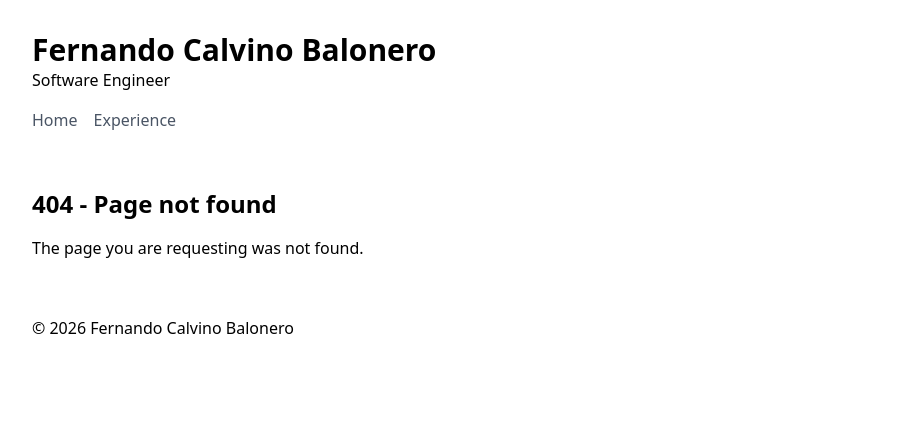
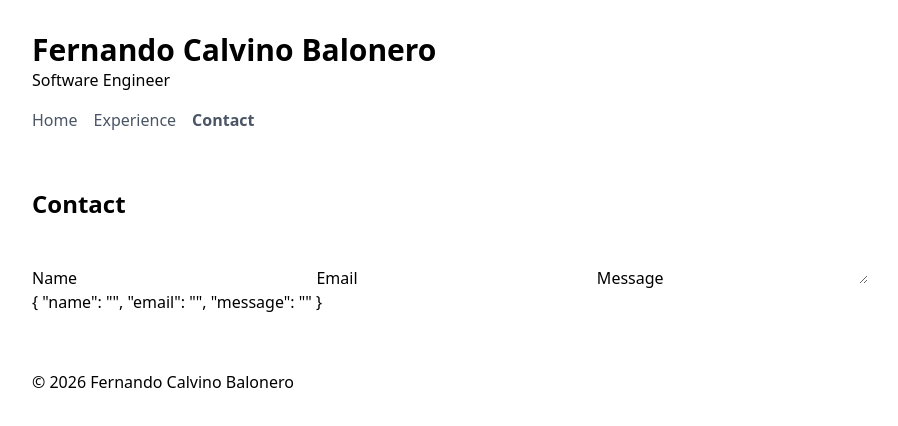
Before and after one commit to fercbrt/portfolio, an Angular app: page /contact in a window 1280 px wide. Before the commit this address had no page. Shown: the top 426 px of the page, without its empty margins (176-1074 px from the left). Built offline with nearby package versions, Linux system fonts and the light colour scheme.

Commit message:
Phase 6: half-done

```diff
--- a/src/app/app.routes.ts
+++ b/src/app/app.routes.ts
@@ -20,6 +20,11 @@ export const routes: Routes = [
         loadComponent: () => import('./pages/experience-detail-page/experience-detail-page').then(m => m.ExperienceDetailPage),
     },
     {
+        path: 'contact',
+        title: 'Contact | Portfolio',
+        loadComponent: () => import('./pages/contact-page/contact-page').then(m => m.ContactPage),
+    },
+    {
         path: '**',
         title: '404 | Portfolio',
         loadComponent: () => import('./pages/not-found-page/not-found-page').then(m => m.NotFoundPage),
--- a/src/app/components/header/header.html
+++ b/src/app/components/header/header.html
@@ -8,5 +8,6 @@
     <nav class="flex gap-4 mt-4">
         <a class="text-gray-600 hover:text-gray-900 hover:underline underline-offset-4 transition-colors focus-visible:outline-2 focus-visible:outline-offset-2 focus-visible:outline-gray-900 rounded-sm" routerLink="/" routerLinkActive="font-bold" ariaCurrentWhenActive="page" [routerLinkActiveOptions]="{ exact: true }">Home</a>
         <a class="text-gray-600 hover:text-gray-900 hover:underline underline-offset-4 transition-colors focus-visible:outline-2 focus-visible:outline-offset-2 focus-visible:outline-gray-900 rounded-sm"  routerLink="/experience" routerLinkActive="font-bold" ariaCurrentWhenActive="page">Experience</a>
+        <a class="text-gray-600 hover:text-gray-900 hover:underline underline-offset-4 transition-colors focus-visible:outline-2 focus-visible:outline-offset-2 focus-visible:outline-gray-900 rounded-sm"  routerLink="/contact" routerLinkActive="font-bold" ariaCurrentWhenActive="page">Contact</a>
     </nav>
 </header>
--- /dev/null
+++ b/src/app/models/contact.ts
@@ -0,0 +1,5 @@
+export interface Contact {
+    name: string,
+    email: string,
+    message: string
+}
--- /dev/null
+++ b/src/app/pages/contact-page/contact-page.html
@@ -0,0 +1,19 @@
+<app-section heading="Contact">
+    <form>
+        <label for="name">
+            Name
+        </label>
+        <input id="name" type="text" [formField]="contactForm.name" />
+        <label for="email">
+            Email
+        </label>
+        <input id="email" type="email" [formField]="contactForm.email" />
+        <label for="message">
+            Message
+        </label>
+        <textarea id="message" [formField]="contactForm.message"></textarea>
+    </form>
+    <p>
+        {{ contactForm().value() | json }}
+    </p>
+</app-section>
--- /dev/null
+++ b/src/app/pages/contact-page/contact-page.ts
@@ -0,0 +1,26 @@
+import { Component, signal } from '@angular/core';
+import { Contact } from '../../models/contact';
+import { email, form, FormField, minLength, required } from '@angular/forms/signals';
+import { Section } from '../../components/section/section';
+import { JsonPipe } from '@angular/common';
+
+@Component({
+  imports: [FormField, Section, JsonPipe],
+  selector: 'app-contact-page',
+  styleUrl: './contact-page.css',
+  templateUrl: './contact-page.html',
+})
+export class ContactPage {
+  private contactData = signal<Contact>({
+    name: '',
+    email: '',
+    message: ''
+  });
+  protected readonly contactForm = form(this.contactData, (schemaPath) => {
+    required(schemaPath.name, { message: 'Name is required' });
+    required(schemaPath.email, { message: 'Email is required' });
+    email(schemaPath.email, { message: 'Enter a valid email address' });
+    required(schemaPath.message, { message: 'Message is required' });
+    minLength(schemaPath.message, 5, { message: 'Message length must be at least 5 characters' });
+  });
+}
```
Also changed, not shown: src/app/pages/contact-page/contact-page.css (added), 1 other file (tests, documents, lock files or other folders).
